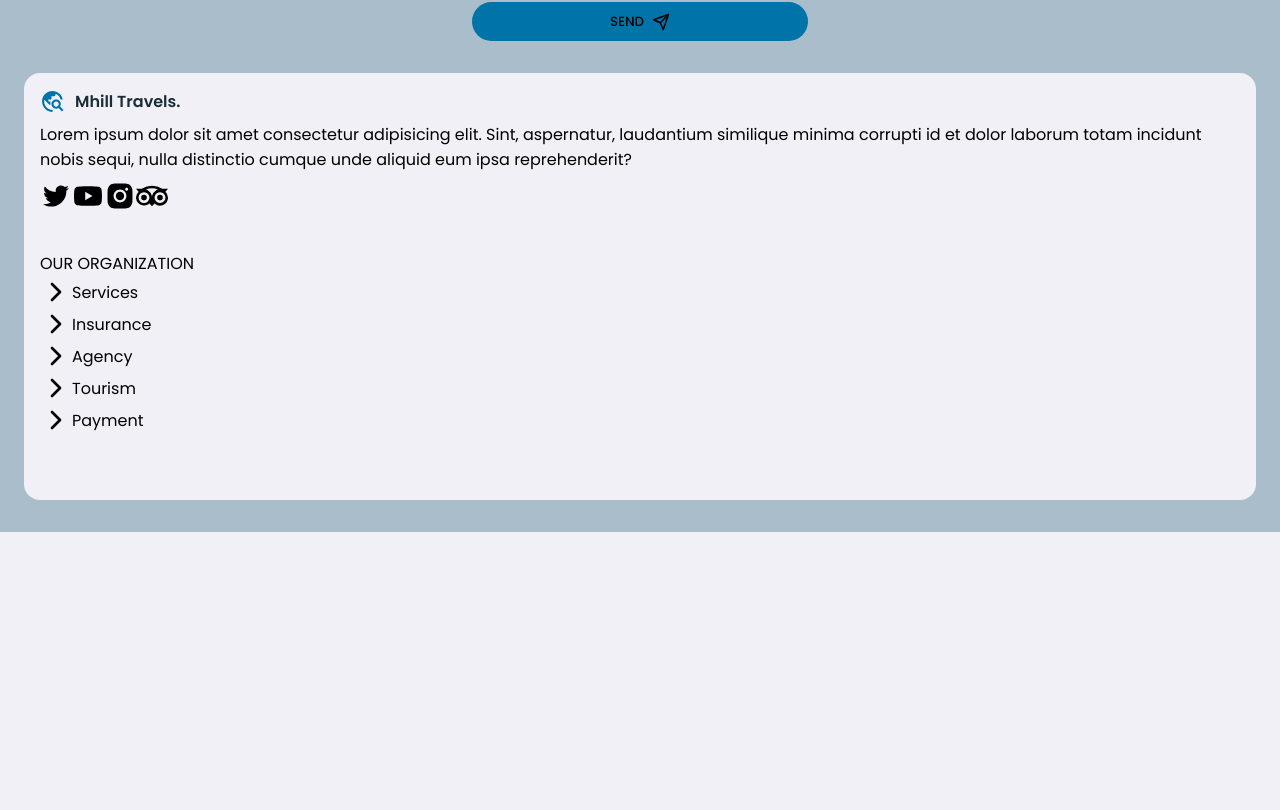
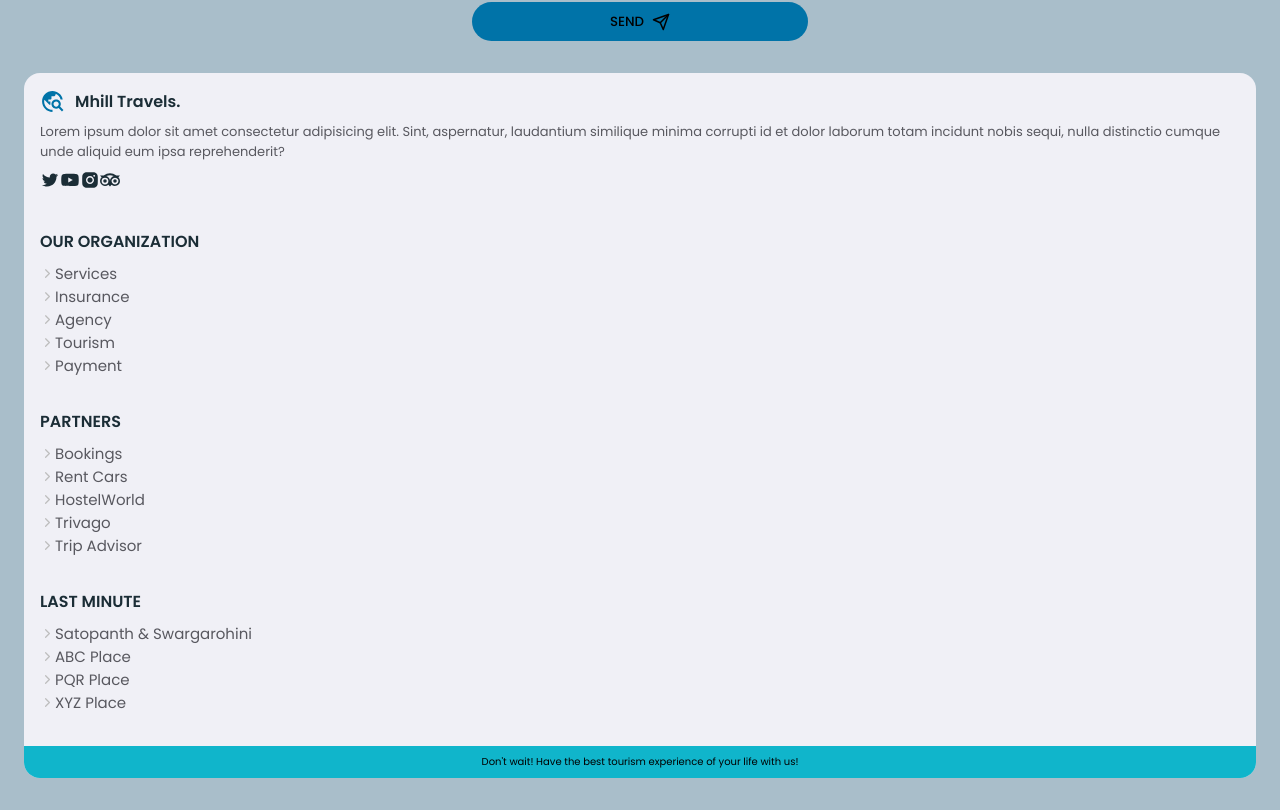
Before and after one commit to rt671/mhill_frontend, a React (Create React App) app: page / in a window 1280 px wide. Shown: the part 818-1628 px from the top of the page. Before the commit the page ends 1350 px from the top, so only its background shows below. Built offline with nearby package versions, Linux system fonts and the light colour scheme.

Commit message:
made footer script reactive

```diff
--- a/package.json
+++ b/package.json
@@ -6,6 +6,7 @@
     "@testing-library/jest-dom": "^5.16.5",
     "@testing-library/react": "^13.4.0",
     "@testing-library/user-event": "^13.5.0",
+    "aos": "^2.3.4",
     "react": "^18.2.0",
     "react-dom": "^18.2.0",
     "react-icons": "^4.4.0",
--- a/src/Components/Footer/Footer.jsx
+++ b/src/Components/Footer/Footer.jsx
@@ -1,4 +1,4 @@
-import React from "react";
+import React, {useEffect} from "react";
 import './footer.css'
 // import video2 from '../../Assets/video2.mp4'
 import { FiSend, FiChevronRight } from "react-icons/fi";
@@ -6,7 +6,16 @@ import { MdOutlineTravelExplore } from "react-icons/md";
 import { AiOutlineTwitter, AiFillYoutube, AiFillInstagram } from "react-icons/ai"
 import { FaTripadvisor } from "react-icons/fa"
 
+import Aos from 'aos'
+import 'aos/dist/aos.css'
+
 const Footer = () => {
+
+  // react hook for scroll animation
+  useEffect(() => {
+    Aos.init({duration: 2000})
+  }, [])
+
   return (
     <section className="footer">
       <div className="videoDiv">
@@ -15,14 +24,14 @@ const Footer = () => {
 
       <div className="secContent container">
         <div className="contactDiv flex">
-          <div className="text">
+          <div data-aos="fade-up" className="text">
             <small>Keep In Touch</small>
             <h2>Travel with us</h2>
           </div>
 
           <div className="inputDiv flex">
-            <input type={'text'} placeholder="Enter Your Email Adress!"/>
-            <button className="btn flex" type="submit">
+            <input data-aos="fade-up" type="text" placeholder='Enter Your Email Adress!'/>
+            <button data-aos="fade-up" className="btn flex" type="submit">
               SEND <FiSend className="icon"/>
             </button>
           </div>
@@ -36,14 +45,14 @@ const Footer = () => {
               </a>
             </div>
 
-            <div className="footerParagraph">
+            <div data-aos="fade-up" className="footerParagraph">
               Lorem ipsum dolor sit amet consectetur adipisicing elit.
               Sint, aspernatur, laudantium similique minima corrupti id et dolor
               laborum totam incidunt nobis sequi, nulla distinctio cumque
                unde aliquid eum ipsa reprehenderit?
             </div>
 
-            <div className="footerSocials">
+            <div data-aos="fade-up" className="footerSocials">
               <AiOutlineTwitter className="icon"/>
               <AiFillYoutube className="icon"/>
               <AiFillInstagram className="icon"/>
@@ -52,7 +61,7 @@ const Footer = () => {
           </div>
 
           {/* Group A */}
-          <div className="footerLinks grid">
+          <div data-aos="fade-up" data-aos-duration="3000" className="footerLinks grid">
             <div className="linkGroup">
               <span className="groupTitle">
                 OUR ORGANIZATION
@@ -84,6 +93,73 @@ const Footer = () => {
               </li>
             </div>
           </div>
+
+          {/* Group B */}
+          <div data-aos="fade-up" data-aos-duration="4000" className="footerLinks grid">
+            <div className="linkGroup">
+              <span className="groupTitle">
+                PARTNERS
+              </span>
+
+              <li className="footerList flex">
+                <FiChevronRight className="icon"/>
+                Bookings
+              </li>
+
+              <li className="footerList flex">
+                <FiChevronRight className="icon"/>
+                Rent Cars
+              </li>
+
+              <li className="footerList flex">
+                <FiChevronRight className="icon"/>
+                HostelWorld
+              </li>
+
+              <li className="footerList flex">
+                <FiChevronRight className="icon"/>
+                Trivago
+              </li>
+
+              <li className="footerList flex">
+                <FiChevronRight className="icon"/>
+                Trip Advisor
+              </li>
+            </div>
+          </div>
+
+          {/* Group C */}
+          <div data-aos="fade-up" data-aos-duration="5000" className="footerLinks grid">
+            <div className="linkGroup">
+              <span className="groupTitle">
+                LAST MINUTE
+              </span>
+
+              <li className="footerList flex">
+                <FiChevronRight className="icon"/>
+                Satopanth & Swargarohini
+              </li>
+
+              <li className="footerList flex">
+                <FiChevronRight className="icon"/>
+                ABC Place
+              </li>
+
+              <li className="footerList flex">
+                <FiChevronRight className="icon"/>
+                PQR Place
+              </li>
+
+              <li className="footerList flex">
+                <FiChevronRight className="icon"/>
+                XYZ Place
+              </li>
+            </div>
+          </div>
+
+          <div className="footerDiv flex">
+            <small>Don't wait! Have the best tourism experience of your life with us!</small>
+          </div>
         </div>
       </div>
     </section>
--- a/src/Components/Footer/footer.css
+++ b/src/Components/Footer/footer.css
@@ -132,4 +132,61 @@
   font-size: 25px;
   color: var(--PrimaryColor);
   margin-right: 10px;
+}
+.footer .secContent .footerCard .footerParagraph {
+  font-size: 13px;
+  color: var(--textColor);
+}
+.footer .secContent .footerCard .footerSocials {
+  -moz-column-gap: 0.5rem;
+       column-gap: 0.5rem;
+}
+.footer .secContent .footerCard .footerSocials .icon {
+  color: var(--blackColor);
+  font-size: 20px;
+}
+.footer .secContent .footerCard .footerSocials .icon:hover {
+  color: var(--PrimaryColor);
+}
+.footer .secContent .footerCard .footerLinks {
+  flex-basis: 50%;
+  width: 100%;
+  gap: 1rem;
+  grid-template-columns: repeat(2, 1fr);
+  justify-content: space-between;
+}
+.footer .secContent .footerCard .footerLinks .linkGroup .groupTitle {
+  display: block;
+  font-weight: 600;
+  color: var(--blackColor);
+  margin-bottom: 0.5rem;
+}
+.footer .secContent .footerCard .footerLinks .linkGroup .footerList {
+  font-size: 15px;
+  color: var(--textColor);
+  transition: 0.3s ease-in-out;
+}
+.footer .secContent .footerCard .footerLinks .linkGroup .footerList .icon {
+  font-size: 15px;
+  color: var(--greyText);
+}
+.footer .secContent .footerCard .footerLinks .linkGroup .footerList:hover {
+  color: var(--PrimaryColor);
+  transform: translateX(7px);
+}
+.footer .secContent .footerCard .footerLinks .linkGroup .footerList:hover .icon {
+  color: var(--SecondaryColor);
+}
+.footer .secContent .footerCard .footerDiv {
+  flex-direction: column;
+  position: absolute;
+  bottom: 0;
+  left: 0;
+  right: 0;
+  background: var(--SecondaryColor);
+  padding: 0.5rem 2rem;
+}
+.footer .secContent .footerCard .footerDiv small {
+  font-size: 10px;
+  color: var(--whiteColor);
 }/*# sourceMappingURL=footer.css.map */
--- a/src/Components/Footer/footer.scss
+++ b/src/Components/Footer/footer.scss
@@ -140,6 +140,76 @@
                     }
                 }
             }
+
+            .footerParagraph {
+                font-size: 13px;
+                color: var(--textColor);
+            }
+
+            .footerSocials {
+                column-gap: .5rem;
+
+                .icon {
+                    color: var(--blackColor);
+                    font-size: 20px;
+
+                    &:hover {
+                        color: var(--PrimaryColor);
+                    }
+                }
+            }
+
+            .footerLinks {
+                flex-basis: 50%;
+                width: 100%;
+                gap: 1rem;
+                grid-template-columns: repeat(2, 1fr);
+                justify-content: space-between;
+
+                .linkGroup {
+                    .groupTitle {
+                        display: block;
+                        font-weight: 600;
+                        color: var(--blackColor);
+                        margin-bottom: .5rem;
+                    }
+
+                    .footerList {
+                        font-size: 15px;
+                        color: var(--textColor);
+                        transition: .3s ease-in-out;
+
+                        .icon {
+                            font-size: 15px;
+                            color: var(--greyText);
+                        }
+
+                        &:hover {
+                            color: var(--PrimaryColor);
+                            transform: translateX(7px);
+
+                            .icon {
+                                color: var(--SecondaryColor);
+                            }
+                        }
+                    }
+                }
+            }
+
+            .footerDiv {
+                flex-direction: column;
+                position: absolute;
+                bottom: 0;
+                left: 0;
+                right: 0;
+                background: var(--SecondaryColor);
+                padding: .5rem 2rem;
+
+                small {
+                    font-size: 10px;
+                    color: var(--whiteColor);
+                }
+            }
         }
     }
 }
--- a/src/Components/Home/Home.jsx
+++ b/src/Components/Home/Home.jsx
@@ -1,4 +1,4 @@
-import React from "react";
+import React, {useEffect} from "react";
 import './home.css'
 import video from '../../Assets/video.mp4'
 import {GrLocation} from 'react-icons/gr'
@@ -9,7 +9,17 @@ import {FiFacebook} from 'react-icons/fi';
 import {BsListTask} from 'react-icons/bs'
 import {TbApps} from 'react-icons/tb'
 
+import Aos from 'aos'
+import 'aos/dist/aos.css'
+
 const Home = () => {
+
+    // react hook for scroll animation
+    useEffect(() => {
+        Aos.init({duration: 2000})
+    }, [])
+
+
     return (
         <section className="home">
             <div className="overlay"></div>
@@ -18,16 +28,16 @@ const Home = () => {
             <div className="homeContent container">
                 <div className="textDiv">
 
-                    <span className="smallText">
+                    <span data-aos="fade-up" className="smallText">
                         Packages Offered
                     </span>
 
-                    <h1 className="homeTitle">
+                    <h1 data-aos="fade-up" className="homeTitle">
                         Search Your Preferred Destination
                     </h1>
                 </div>
 
-                <div className="cardDiv grid">
+                <div data-aos="fade-up" className="cardDiv grid">
 
                         <div className="destinationInput">
                             <label htmlFor="city">
@@ -63,6 +73,7 @@ const Home = () => {
                             <span>MORE FILTERS</span>
                         </div>
                 </div>
+
                 <div className="homrFooterIcons flex">
                     <div className="rightIcons">
                         <FiFacebook className="icon"/>
```
Also changed, not shown: 2 other files (tests, documents, lock files or other folders).
